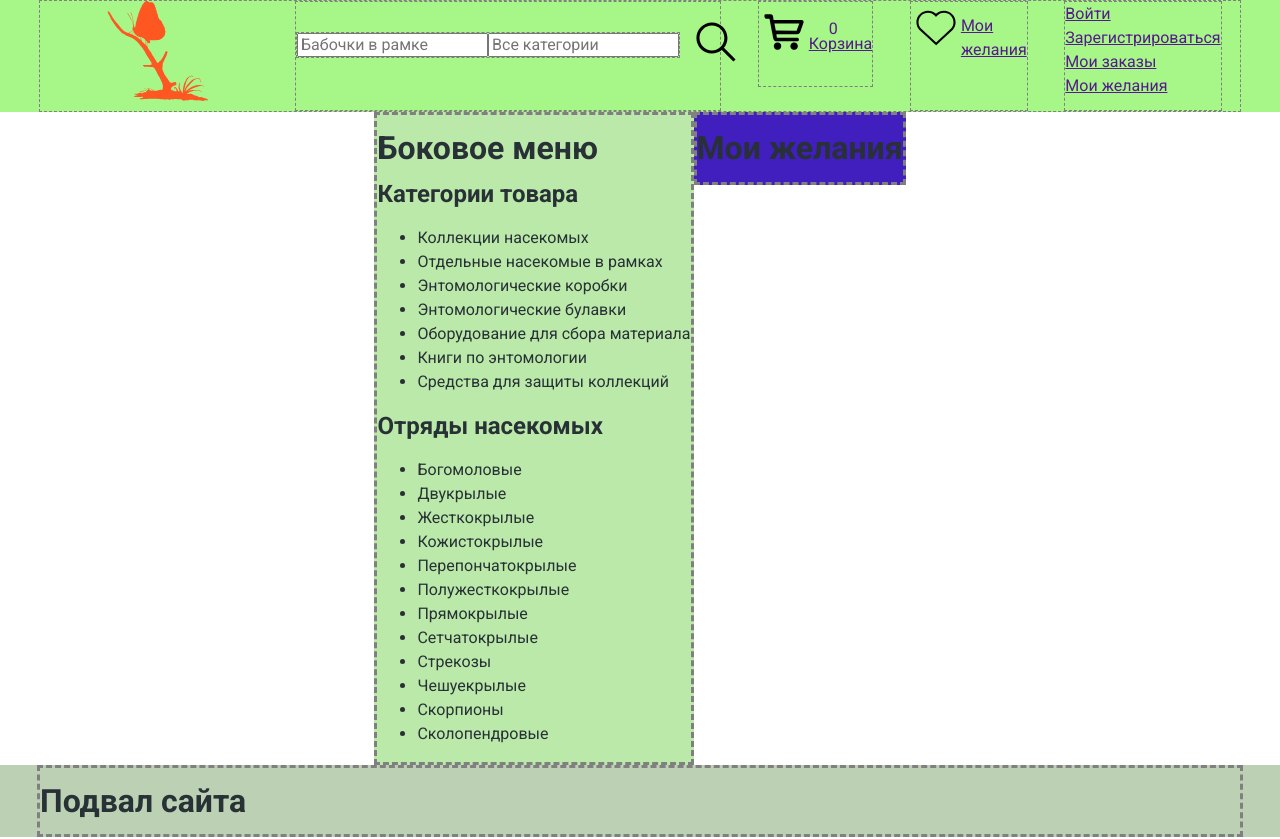
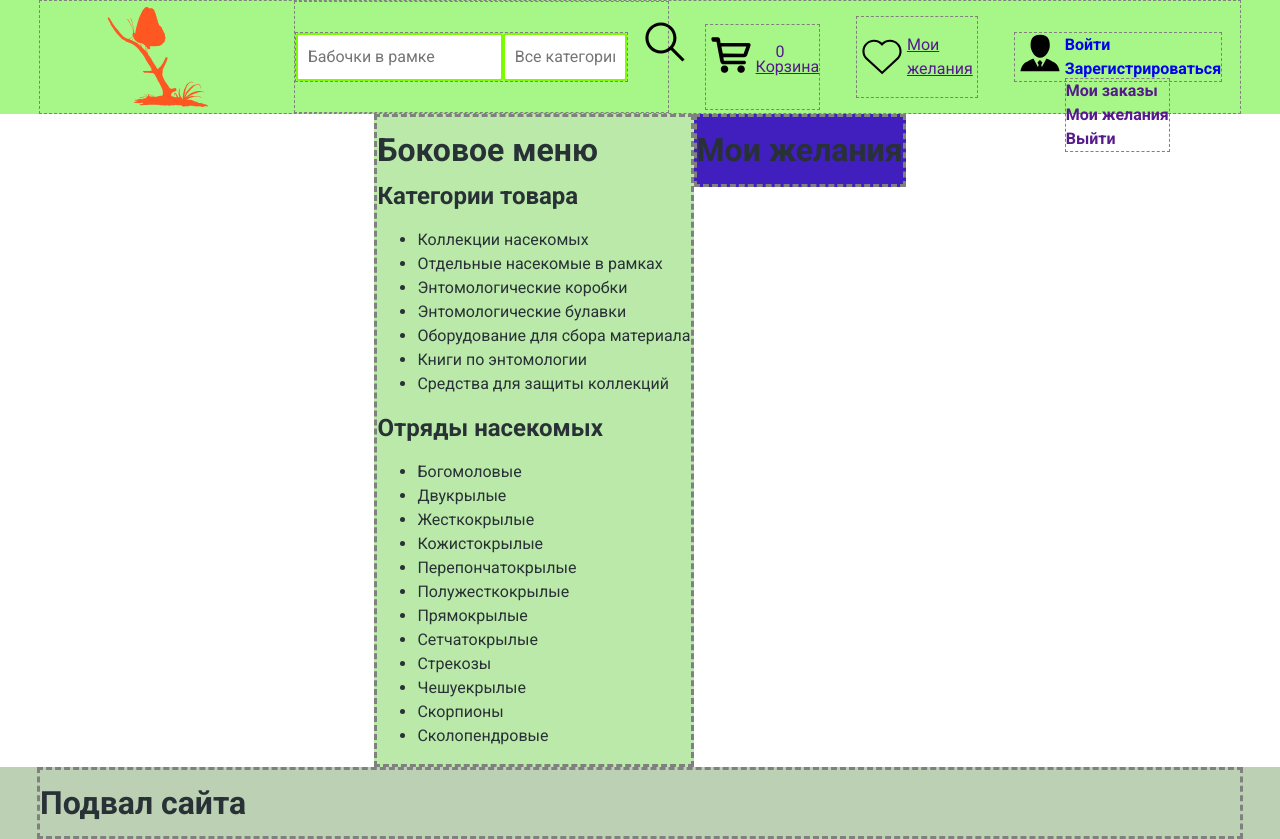
Before and after one commit to Azat-coder/insect-shop-vue2, a Vue app: page /wishlist in a window 1280 px wide. Built offline with nearby package versions, Linux system fonts and the light colour scheme; no server answers; what vue-resource would draw is missing.

Commit message:
tried to use materialize.css

```diff
--- a/src/components/goodsListItem.vue
+++ b/src/components/goodsListItem.vue
@@ -2,7 +2,7 @@
     <li>
         <a href="">
             <img :src ="image" alt="">
-            <h2>{{good.name}}</h2>
+            <h5>{{good.name}}</h5>
             <p>{{good.price}}</p>
             <button>В корзину</button>
             <button>Добавить в Мои желания</button>
--- a/src/components/header.vue
+++ b/src/components/header.vue
@@ -8,24 +8,32 @@
                     <input class="search-categories" type="text" placeholder="Все категории">
                 </div>
             </div>
-            <a href="">
+
                 <div class="shopping-cart">
-                    <span class="cart-text">Корзина</span>
-                    <span class="cart-number">0</span>
+                    <a href="">
+                        <span class="cart-text">Корзина</span>
+                        <span class="cart-number">0</span>
+                    </a>
                 </div>
-            </a>
-            <a href="">
+
+
                 <div class="wishlist">
-                    <span class="wishlist-text">Мои <br/>желания</span>
+                     <a href="">
+                    <p class="wishlist-text">Мои <br/>желания</p>
+                    </a>
                 </div>
-            </a>
+
 
             <div class="nav-user-block">
-                <a href="" class="button">Войти</a>
-                <a href="" class="button">Зарегистрироваться</a>
-                <a href="">Мои заказы</a>
-                <a href="">Мои желания</a>
+                <router-link to="/login" class="button">Войти</router-link>
+                <router-link to="/registration" class="button">Зарегистрироваться</router-link>
+                <div class="profile-block">
+                    <a href="">Мои заказы</a>
+                    <a href="">Мои желания</a>
+                    <a href="" @click.prevent="logout">Выйти</a>
+                </div>
             </div>
+
         </div>
     </div>
 </template>
@@ -37,11 +45,38 @@ export default {
     //         searchname: ''
     //     }
     // }
-
+  methods: {
+      async logout() {
+          console.log('Logout')
+          await this.$store.dispatch('logout')
+          this.$router.push('/login?message=logout')
+      }
+  }
 }
 </script>
 
 <style scoped>
+    input[type="text"] {
+        font: inherit;
+        padding: 10px;
+        border: lawngreen 2px solid;
+        border-radius: 3px;
+    }
+    .search-categories {
+        width: 100px;
+        position: relative;
+    }
+    .search-categories::before {
+        display: block;
+        position: absolute;
+        width: 30px;
+        height: 30px;
+        background-color: #fff;
+        border: 2px solid #000;
+        top: 10px;
+        left: 10px;
+    }
+
     .header-block {
         background-color:rgb(81, 238, 18, 0.5);
     }
@@ -54,6 +89,7 @@ export default {
         display: flex;
         flex-wrap: wrap;
         justify-content: space-around;
+        align-items: center;
         max-width: 1200px;
         margin: 0 auto;
     }
@@ -61,6 +97,24 @@ export default {
     .nav-user-block {
         display: flex;
         flex-direction: column;
+        position: relative;
+        padding-left: 50px;
+    }
+
+    .nav-user-block a {
+        text-decoration: none;
+        font-weight: bold;
+    }
+
+    .nav-user-block::before {
+        position: absolute;
+        top: 0px;
+        left: 5px;
+        overflow: hidden;
+        content: '';
+        width: 40px;
+        height: 40px;
+        background: url(../assets/login.svg);
     }
 
     .cart-text {
@@ -81,6 +135,7 @@ export default {
 
     .shopping-cart {
         position: relative;
+        top: 10px;
     }
 
     .cart-number {
@@ -90,18 +145,17 @@ export default {
         left: 70px;
     }
 
-    .wishlist-text {
+    .wishlist {
         position: relative;
-        top: -18px;
-        margin-left: 50px;
-        display: block;
+        width: 70px;
+        padding-left: 50px;
     }
 
 
     .wishlist-text::before {
         position: absolute;
-        top: -6px;
-        left: -45px;
+        top: 20px;
+        left: 5px;
         overflow: hidden;
         content: '';
         width: 40px;
@@ -110,8 +164,7 @@ export default {
     }
 
     .searchBlock,
-    .shopping-cart,
-    .wishlist {
+    .shopping-cart {
         padding: 30px 0;
     }
 
@@ -127,7 +180,7 @@ export default {
     .input-container::before {
         position: absolute;
         top: 20px;
-        left: 400px;
+        left: 350px;
         overflow: hidden;
         content: '';
         width: 40px;
@@ -135,5 +188,17 @@ export default {
         background: url(../assets/lens.svg);
     }
 
+    .profile-block {
+        position: absolute;
+        top: 45px;
+        display: flex;
+        flex-direction: column;
+    }
+
+    .profile-block a {
+        text-decoration: none;
+        font-weight: bold;
+    }
+
 
 </style>
--- a/src/layouts/emptyLayout.vue
+++ b/src/layouts/emptyLayout.vue
@@ -3,3 +3,19 @@
         <router-view />
     </div>
 </template>
+
+<script>
+export default {
+    computed: {
+        error() {
+            return this.$store.getters.error
+        }
+    },
+    watch: {
+        error(fbError) {
+            console.log(fbError)
+            alert(fbError.message)
+        }
+    }
+}
+</script>
--- a/src/main.js
+++ b/src/main.js
@@ -12,6 +12,7 @@ import 'firebase/database'
 Vue.config.productionTip = false
 Vue.use(VueResource)
 Vue.use(Vuelidate)
+
 
 firebase.initializeApp({
   apiKey: "AIzaSyAducyQ9bSp7MiKbjuxwhu7HkKVQ-FCgGk",
--- a/src/store/auth.js
+++ b/src/store/auth.js
@@ -6,9 +6,28 @@ export default {
             try {
               await firebase.auth().signInWithEmailAndPassword(email, password)
             } catch (e) {
-                console.log (e, dispatch, commit)
+                console.log (dispatch)
+                commit('setError', e)
               throw e
             }
+
+        },
+        async register({dispatch, commit}, {email, password}) {
+            try {
+                await firebase.auth().createUserWithEmailAndPassword(email, password)
+                const uid = await dispatch('getUid')
+                await firebase.database().ref(`/users/${uid}/info`).set({
+                    shoppingCartCount: 0
+                })
+              } catch (e) {
+                  console.log (dispatch)
+                  commit('setError', e)
+                throw e
+              }
+        },
+        getUid() {
+            const user = firebase.auth().currentUser
+            return user ? user.uid : null
 
         },
         async logout() {
--- a/src/store/index.js
+++ b/src/store/index.js
@@ -6,8 +6,18 @@ Vue.use(Vuex)
 
 export default new Vuex.Store({
   state: {
+    error: null
   },
   mutations: {
+    setError(state, error) {
+      state.error = error
+    },
+    clearError(state) {
+      state.error = null
+    }
+  },
+  getters: {
+    error: s => s.error
   },
   actions: {
   },
--- a/src/views/login.vue
+++ b/src/views/login.vue
@@ -83,7 +83,6 @@ export default {
 
         }
     }
-
 }
 </script>
 
@@ -127,6 +126,7 @@ export default {
         color: #000000;
         border: 2px solid #eeeeee;
         border-radius: 3px;
+        width: 400px;
     }
 
     input[type="text"]:hover {
@@ -148,7 +148,7 @@ export default {
         border-radius: 3px;
         cursor: pointer;
         position: relative;
-        top: -10px;
+        top: -10px
     }
 
     .button:hover,
@@ -201,7 +201,7 @@ export default {
 
     .helper-text {
         position: absolute;
-        top: 105px;
+        top: 104px;
         left: 10px;
         color: red;
     }
--- a/src/views/registration.vue
+++ b/src/views/registration.vue
@@ -65,17 +65,20 @@ export default {
         password: {required, minLength: minLength(6)}
     },
     methods: {
-        submitHandler () {
+        async submitHandler () {
             if (this.$v.$invalid) {
                 this.$v.$touch()
                 return
             }
-            const formRegistrationData = {
+            const formData = {
                 email: this.email,
                 password: this.password
             }
-            console.log(formRegistrationData)
-            this.$router.push('/')
+
+            try {
+                await this.$store.dispatch('register', formData)
+                this.$router.push('/')
+            } catch (e) {console.log(e)}
         }
     }
 
@@ -124,14 +127,11 @@ export default {
         color: #000000;
         border: 2px solid #eeeeee;
         border-radius: 3px;
+        width: 400px;
     }
 
     input[type="text"]:hover {
         border-color: #dfdfdf;
-    }
-
-    input[type="text"]:focus {
-        border-color: #000000;
     }
 
     .button {
@@ -148,6 +148,8 @@ export default {
         border: none;
         border-radius: 3px;
         cursor: pointer;
+        position: relative;
+
     }
 
     .button:hover,
@@ -201,7 +203,7 @@ export default {
 
     .helper-text {
         position: absolute;
-        top: 105px;
+        top: 104px;
         left: 10px;
         color: red;
     }
```
Also changed, not shown: src/App.vue (line endings or trailing spaces), 1 other file (tests, documents, lock files or other folders).
